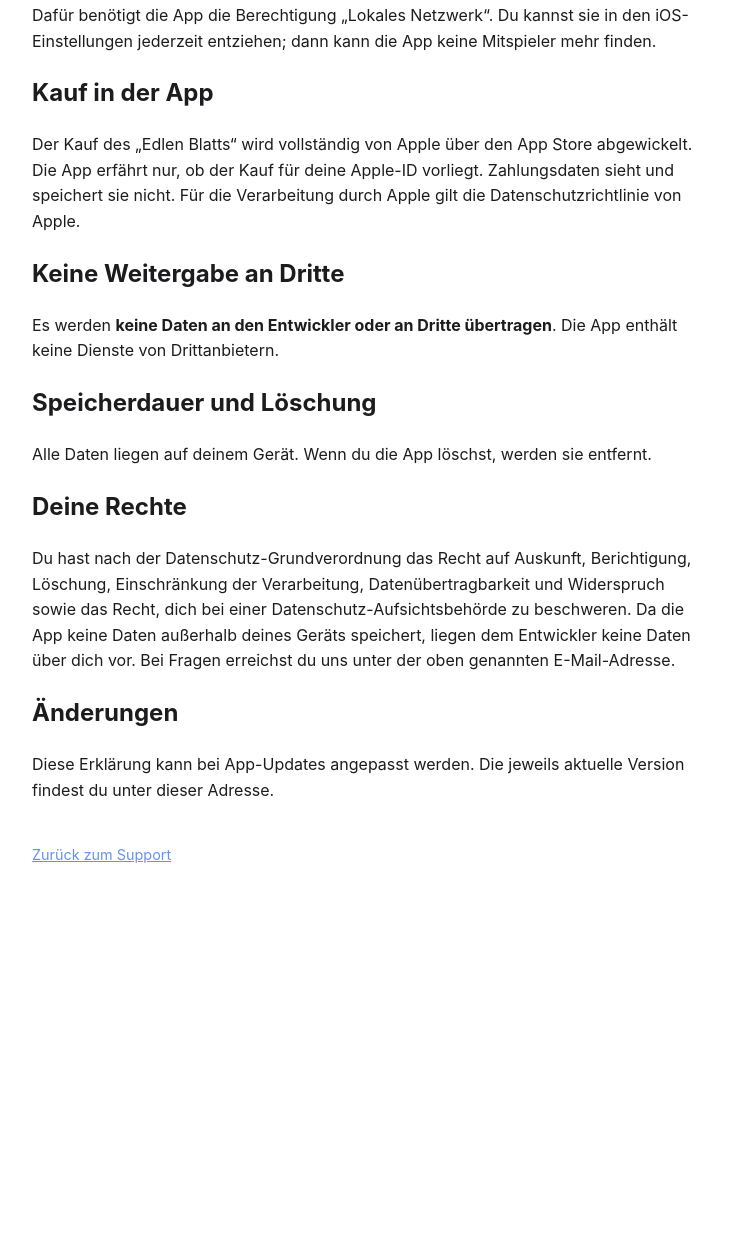
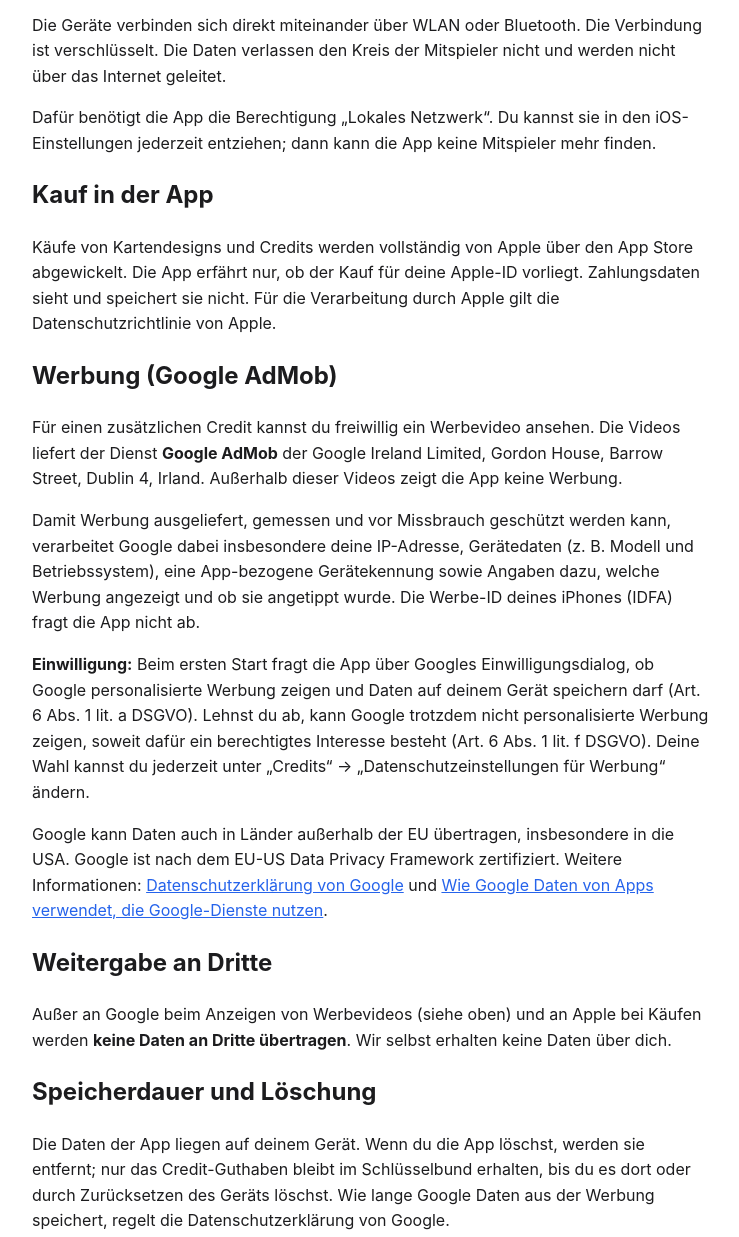
Before and after one commit to T-eveloped/Kartendeck, a plain HTML site: page kartendeck-datenschutz.html in a window 1280 px wide. Shown: the part 980-2217 px from the top of the page, without its empty margins (268-1007 px from the left). Before the commit the page ends 1893 px from the top, so only its background shows below. Drawn offline with Linux system fonts and the light colour scheme.

Commit message:
Datenschutz Kartendeck: Credits und Google AdMob ergänzt

```diff
--- a/kartendeck-datenschutz.html
+++ b/kartendeck-datenschutz.html
@@ -19,16 +19,16 @@
 </head>
 <body>
   <h1>Datenschutzerklärung für die App „Kartendeck“</h1>
-  <p><em>Stand: 14. November 2026</em></p>
+  <p><em>Stand: 22. November 2026</em></p>
 
   <h2>Verantwortlich</h2>
   <p>Kartendeck App<br>
   Kontakt: <a href="mailto:tp-lifestyle@gmx.de">tp-lifestyle@gmx.de</a></p>
 
   <h2>Kurz gesagt</h2>
-  <p>Kartendeck sammelt keine Daten über dich. Die App hat <strong>kein Benutzerkonto</strong>,
-  <strong>keine Werbung</strong> und <strong>keine Analyse- oder Tracking-Dienste</strong>.
-  Es gibt keinen Server, an den die App Daten schickt.</p>
+  <p>Kartendeck hat <strong>kein Benutzerkonto</strong> und keinen eigenen Server. Spielstand und Karten
+  bleiben zwischen den Handys der Mitspieler. Wer freiwillig ein <strong>Werbevideo</strong> ansieht, um einen
+  Credit zu bekommen, nutzt dafür den Werbedienst Google AdMob; nur dabei werden Daten an Google übertragen.</p>
 
   <h2>Welche Daten werden verarbeitet?</h2>
   <ul>
@@ -44,6 +44,8 @@
     Gastgebers und wird gelöscht, sobald das Spiel endet.</li>
     <li><strong>Einstellungen:</strong> Dein gewähltes Kartendesign und die Sortierung der
     Hand speichert die App auf deinem Gerät.</li>
+    <li><strong>Credits:</strong> Dein Guthaben an Credits speichert die App im Schlüsselbund deines
+    Geräts. So bleibt es erhalten, wenn du die App neu installierst. Es wird nicht an uns übertragen.</li>
   </ul>
 
   <h2>Wie werden die Daten übertragen?</h2>
@@ -54,24 +56,44 @@
   iOS-Einstellungen jederzeit entziehen; dann kann die App keine Mitspieler mehr finden.</p>
 
   <h2>Kauf in der App</h2>
-  <p>Der Kauf des „Edlen Blatts“ wird vollständig von Apple über den App Store abgewickelt.
+  <p>Käufe von Kartendesigns und Credits werden vollständig von Apple über den App Store abgewickelt.
   Die App erfährt nur, ob der Kauf für deine Apple-ID vorliegt. Zahlungsdaten sieht und
   speichert sie nicht. Für die Verarbeitung durch Apple gilt die Datenschutzrichtlinie
   von Apple.</p>
 
-  <h2>Keine Weitergabe an Dritte</h2>
-  <p>Es werden <strong>keine Daten an den Entwickler oder an Dritte übertragen</strong>.
-  Die App enthält keine Dienste von Drittanbietern.</p>
+  <h2>Werbung (Google AdMob)</h2>
+  <p>Für einen zusätzlichen Credit kannst du freiwillig ein Werbevideo ansehen. Die Videos liefert der
+  Dienst <strong>Google AdMob</strong> der Google Ireland Limited, Gordon House, Barrow Street, Dublin 4, Irland.
+  Außerhalb dieser Videos zeigt die App keine Werbung.</p>
+  <p>Damit Werbung ausgeliefert, gemessen und vor Missbrauch geschützt werden kann, verarbeitet Google
+  dabei insbesondere deine IP-Adresse, Gerätedaten (z. B. Modell und Betriebssystem), eine
+  App-bezogene Gerätekennung sowie Angaben dazu, welche Werbung angezeigt und ob sie angetippt wurde.
+  Die Werbe-ID deines iPhones (IDFA) fragt die App nicht ab.</p>
+  <p><strong>Einwilligung:</strong> Beim ersten Start fragt die App über Googles Einwilligungsdialog, ob
+  Google personalisierte Werbung zeigen und Daten auf deinem Gerät speichern darf (Art. 6 Abs. 1 lit. a
+  DSGVO). Lehnst du ab, kann Google trotzdem nicht personalisierte Werbung zeigen, soweit dafür ein
+  berechtigtes Interesse besteht (Art. 6 Abs. 1 lit. f DSGVO). Deine Wahl kannst du jederzeit unter
+  „Credits“ → „Datenschutzeinstellungen für Werbung“ ändern.</p>
+  <p>Google kann Daten auch in Länder außerhalb der EU übertragen, insbesondere in die USA. Google ist
+  nach dem EU-US Data Privacy Framework zertifiziert. Weitere Informationen:
+  <a href="https://policies.google.com/privacy">Datenschutzerklärung von Google</a> und
+  <a href="https://policies.google.com/technologies/partner-sites">Wie Google Daten von Apps verwendet, die Google-Dienste nutzen</a>.</p>
+
+  <h2>Weitergabe an Dritte</h2>
+  <p>Außer an Google beim Anzeigen von Werbevideos (siehe oben) und an Apple bei Käufen werden
+  <strong>keine Daten an Dritte übertragen</strong>. Wir selbst erhalten keine Daten über dich.</p>
 
   <h2>Speicherdauer und Löschung</h2>
-  <p>Alle Daten liegen auf deinem Gerät. Wenn du die App löschst, werden sie entfernt.</p>
+  <p>Die Daten der App liegen auf deinem Gerät. Wenn du die App löschst, werden sie entfernt; nur das
+  Credit-Guthaben bleibt im Schlüsselbund erhalten, bis du es dort oder durch Zurücksetzen des Geräts
+  löschst. Wie lange Google Daten aus der Werbung speichert, regelt die Datenschutzerklärung von Google.</p>
 
   <h2>Deine Rechte</h2>
   <p>Du hast nach der Datenschutz-Grundverordnung das Recht auf Auskunft, Berichtigung,
   Löschung, Einschränkung der Verarbeitung, Datenübertragbarkeit und Widerspruch sowie
-  das Recht, dich bei einer Datenschutz-Aufsichtsbehörde zu beschweren. Da die App keine
+  das Recht, dich bei einer Datenschutz-Aufsichtsbehörde zu beschweren. Da die App selbst keine
   Daten außerhalb deines Geräts speichert, liegen dem Entwickler keine Daten über dich
-  vor. Bei Fragen erreichst du uns unter der oben genannten E-Mail-Adresse.</p>
+  vor. Für Daten aus der Werbung wende dich an Google. Bei Fragen erreichst du uns unter der oben genannten E-Mail-Adresse.</p>
 
   <h2>Änderungen</h2>
   <p>Diese Erklärung kann bei App-Updates angepasst werden. Die jeweils aktuelle
```
